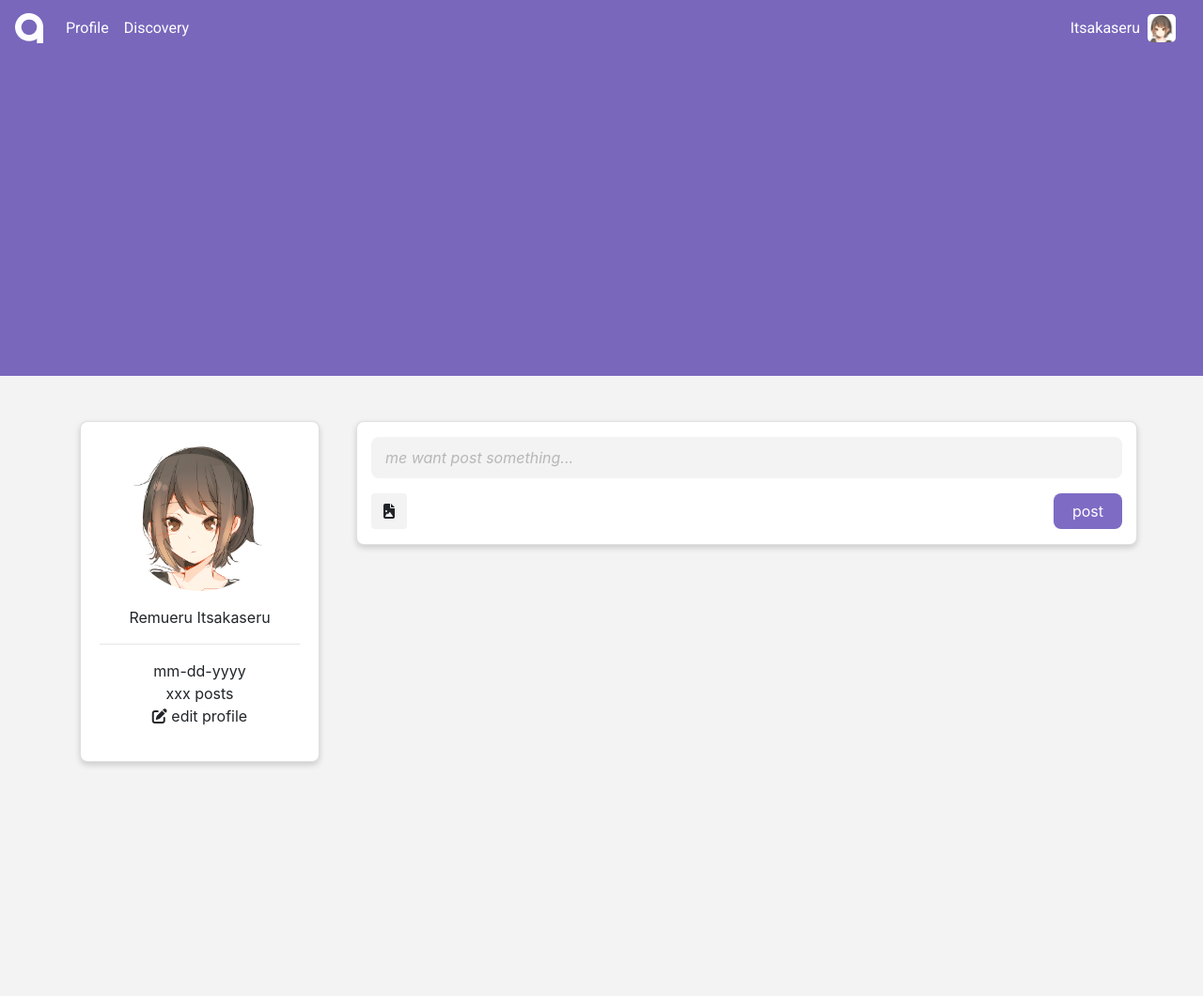
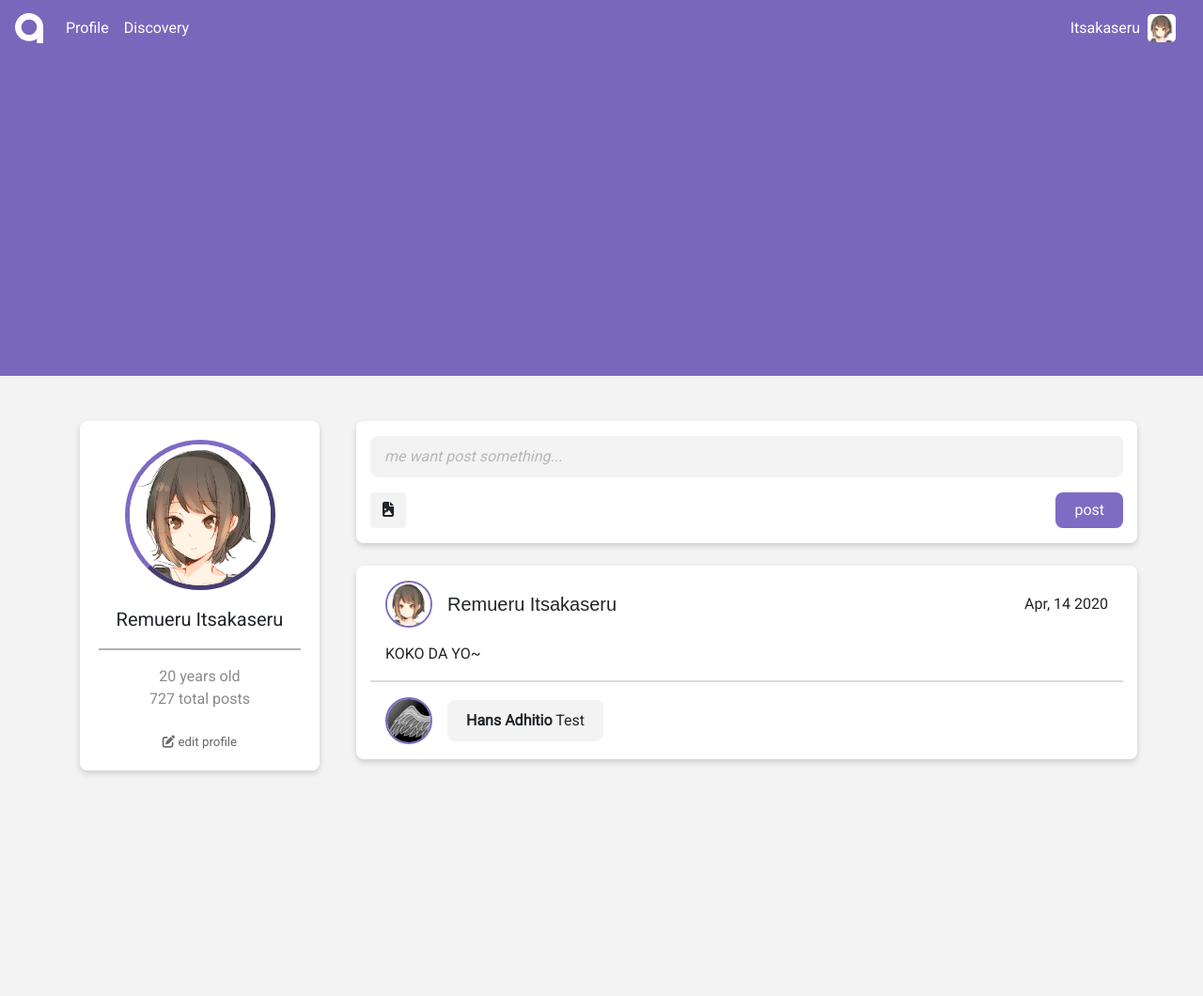
Before and after one commit to Itsakaseru/Latus, a PHP site: page /profile.html in a window 1280 px wide. Shown: the top 1060 px of the page at 94% size. Run offline with PHP 8.4, Linux system fonts and the light colour scheme; some libraries are stand-ins or nearby versions.

Commit message:
[Profile] add user posts list and comments

```diff
--- a/assets/css/profile.css
+++ b/assets/css/profile.css
@@ -7,6 +7,7 @@ html {
 
 body {
     background-color: #F3F3F3;
+    font-family: 'Roboto', sans-serif;
 }
 
 header {
@@ -21,7 +22,6 @@ header {
 }
 
 .navbar {
-    font-family: 'Roboto', sans-serif;
     color: white;
     background-color: transparent;
     -webkit-transition: background-color 0.25s ease 0s;
@@ -77,6 +77,7 @@ header {
 
 .card {
     border-radius: 8px;
+    border: 0 !important;
     box-shadow: 0 3px 6px 0 rgba(0,0,0,0.16);
 }
 
@@ -92,6 +93,34 @@ header {
     background-color: #F3F3F3 !important;
 }
 
+#profileName {
+    font-size: 15pt;
+}
+
+.profileDetail {
+    color: rgb(138, 138, 138);
+}
+
+#profileControl {
+    font-size: 10pt;
+}
+
+#profileControl a{
+    text-decoration: none;
+}
+
+#profileControl a:link,
+#profileControl a:visited,
+#profileControl a:active {
+    text-decoration: none;
+    color: #696969;
+}
+
+#profileControl a:hover{
+    text-decoration: none;
+    color: #2e2e2e;
+}
+
 textarea {
     background-color: #F3F3F3 !important;
     border-radius: 8px !important;
@@ -105,3 +134,18 @@ textarea::placeholder {
     color: #B7B7B7 !important;
     font-style: italic;
 }
+
+.postName {
+    font-family: Arial, Helvetica, sans-serif;
+    font-size: 15pt;
+}
+
+.containerPost hr {
+    border: 1px solid #DCDCDC;
+}
+
+.comment {
+    background-color: #F3F3F3;
+    border-radius: 8px;
+    padding: 10px 20px;
+}
--- a/profile.html
+++ b/profile.html
@@ -56,31 +56,31 @@
     </nav>
     <div class="container pt-5">
         <div class="row">
-            <div class="col-3 mr-md-4">
+            <div id="profileInfo" class="col-3 mr-md-4">
                 <div class="card">
                     <div class="card-body">
                         <div class="row justify-content-center">
-                            <img id="profilePicture" class="rounded-circle" src="assets/img/users/itsakaseru.png" width="160px;" style="border-radius: ">
+                            <img id="profilePicture" class="rounded-circle" src="assets/img/users/itsakaseru.png" width="160px;" style="border: 5px solid #7E6BC4; border-style: outset;">
                         </div>
-                        <div id="" class="row justify-content-center mt-3">
+                        <div id="profileName" class="row justify-content-center mt-3 pl-3 pr-3" style="text-align: center;">
                             Remueru Itsakaseru
                         </div>
-                        <hr>
-                        <div class="row justify-content-center">
-                            mm-dd-yyyy
+                        <hr style="border: 1px solid #B1B1B1">
+                        <div class="profileDetail row justify-content-center">
+                            20 years old
                         </div>
-                        <div class="row justify-content-center">
-                            xxx posts
+                        <div class="profileDetail row justify-content-center">
+                            727 total posts
                         </div>
-                        <div class="row justify-content-center">
-                            <p><i class="fas fa-edit"></i> edit profile</p>
+                        <div id="profileControl" class="row justify-content-center mt-4">
+                            <a href="#"><i class="fas fa-edit"></i> edit profile</a>
                         </div>
                     </div>
                 </div>
             </div>
             <div class="col">
 
-                <div class="row">
+                <div class="row mb-md-4">
                     <div class="card col pt-3 pb-3">
                         <form id="createPost" class="col">
                             <div class="row">
@@ -101,6 +101,30 @@
                 </div><!-- End of new post-->
 
                 <div class="row">
+
+                    <div class="containerPost card col pt-3 pb-3">
+                        <div class="row pl-3 d-flex">
+                            <div class="col-9 align-self-start d-flex">
+                                <img class="profilePicture rounded-circle" src="assets/img/users/itsakaseru.png" width="50px;" style="border: 2px solid #7E6BC4">
+                                <span class="postName ml-3 my-auto">Remueru Itsakaseru</span>
+                            </div>
+                            <div class="col-3 my-auto d-flex">
+                                <span class="ml-auto mr-3">Apr, 14 2020</span>
+                            </div>
+                        </div>
+                        <div class="row pl-3 pt-3">
+                            <div class="col">
+                                KOKO DA YO~
+                            </div>
+                        </div>
+                        <hr>
+                        <div class="commentContainer row pl-3">
+                            <div class="col-9 align-self-start d-flex">
+                                <img class="profilePicture rounded-circle" src="assets/img/users/giovanna.png" width="50px;" style="border: 2px solid #7E6BC4">
+                                <span class="comment ml-3 my-auto"><strong>Hans Adhitio</strong> Test</span>
+                            </div>
+                        </div>
+                    </div>
 
                 </div><!-- End of x-list post -->
 
```
Also changed, not shown: assets/img/users/giovanna.png (added).
